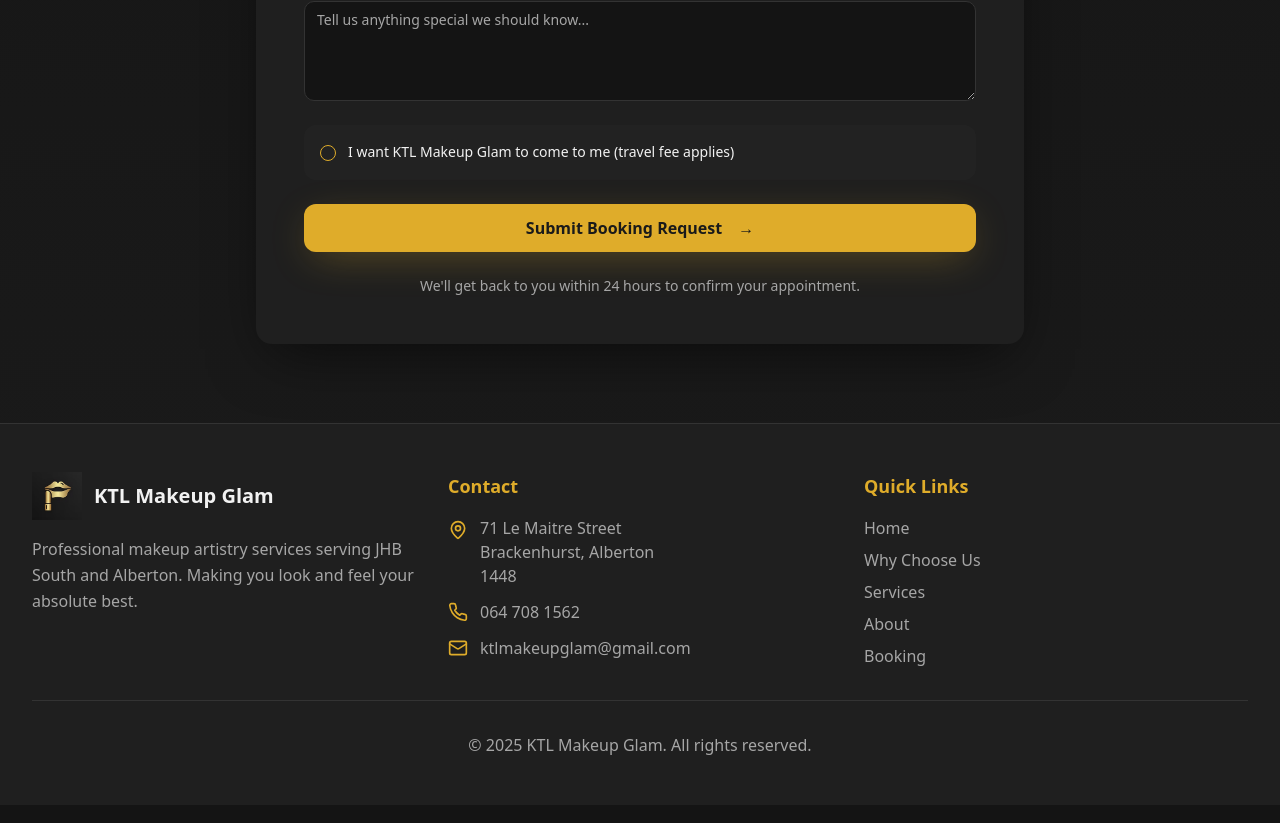
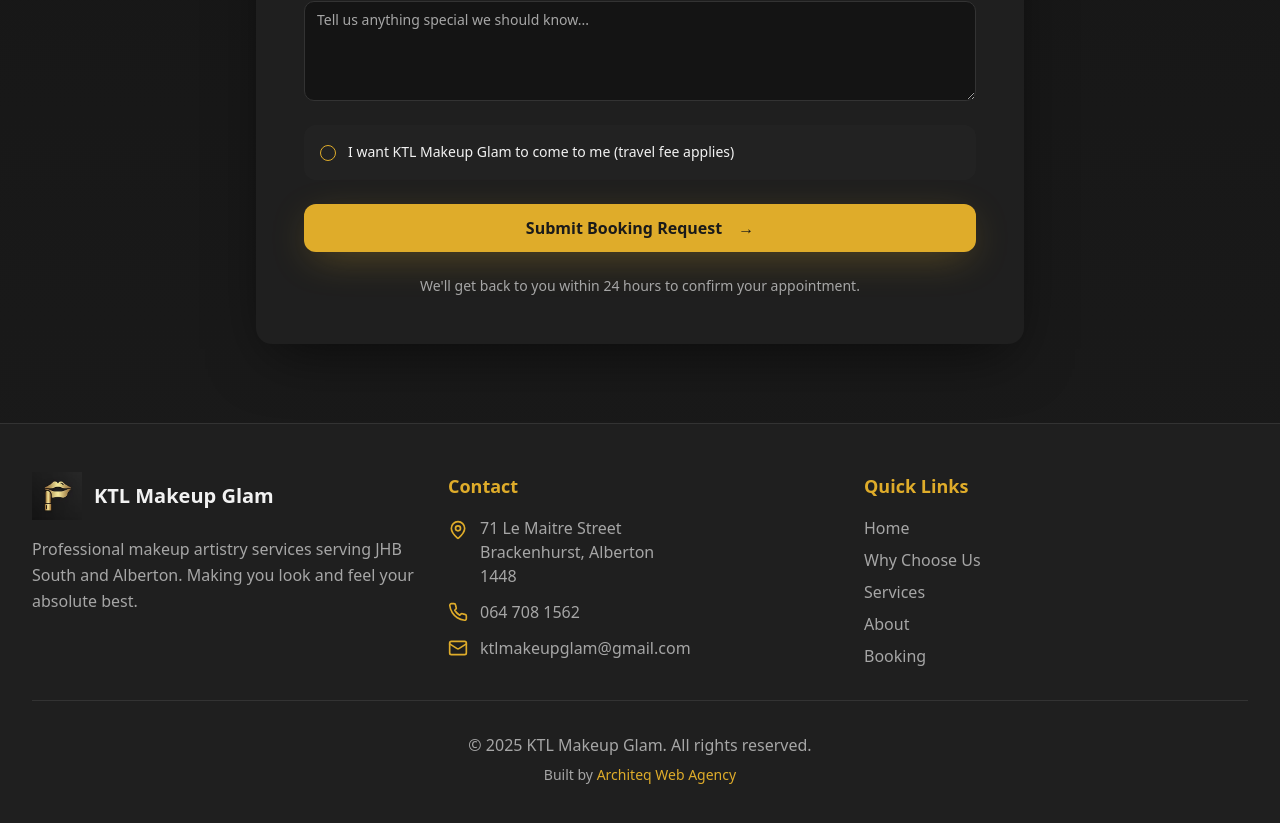
Before and after one commit to archtqwbagncy/ktlmakeupglam, a React (Vite) app: page / in a window 1280 px wide. Shown: the part 4539-5362 px from the top of the page. Built offline with nearby package versions, Linux system fonts and the light colour scheme; the HTML template or start-up script is replaced by a standard one.

Commit message:
Add Architeq Web Agency credit to footer - Professional footer attribution for web development

```diff
--- a/src/components/Footer.tsx
+++ b/src/components/Footer.tsx
@@ -120,6 +120,9 @@ const Footer = () => {
           <p className="text-muted-foreground">
             © {currentYear} KTL Makeup Glam. All rights reserved.
           </p>
+          <p className="text-muted-foreground text-sm mt-2">
+            Built by <span className="text-primary font-medium">Architeq Web Agency</span>
+          </p>
         </div>
       </div>
     </footer>
```
